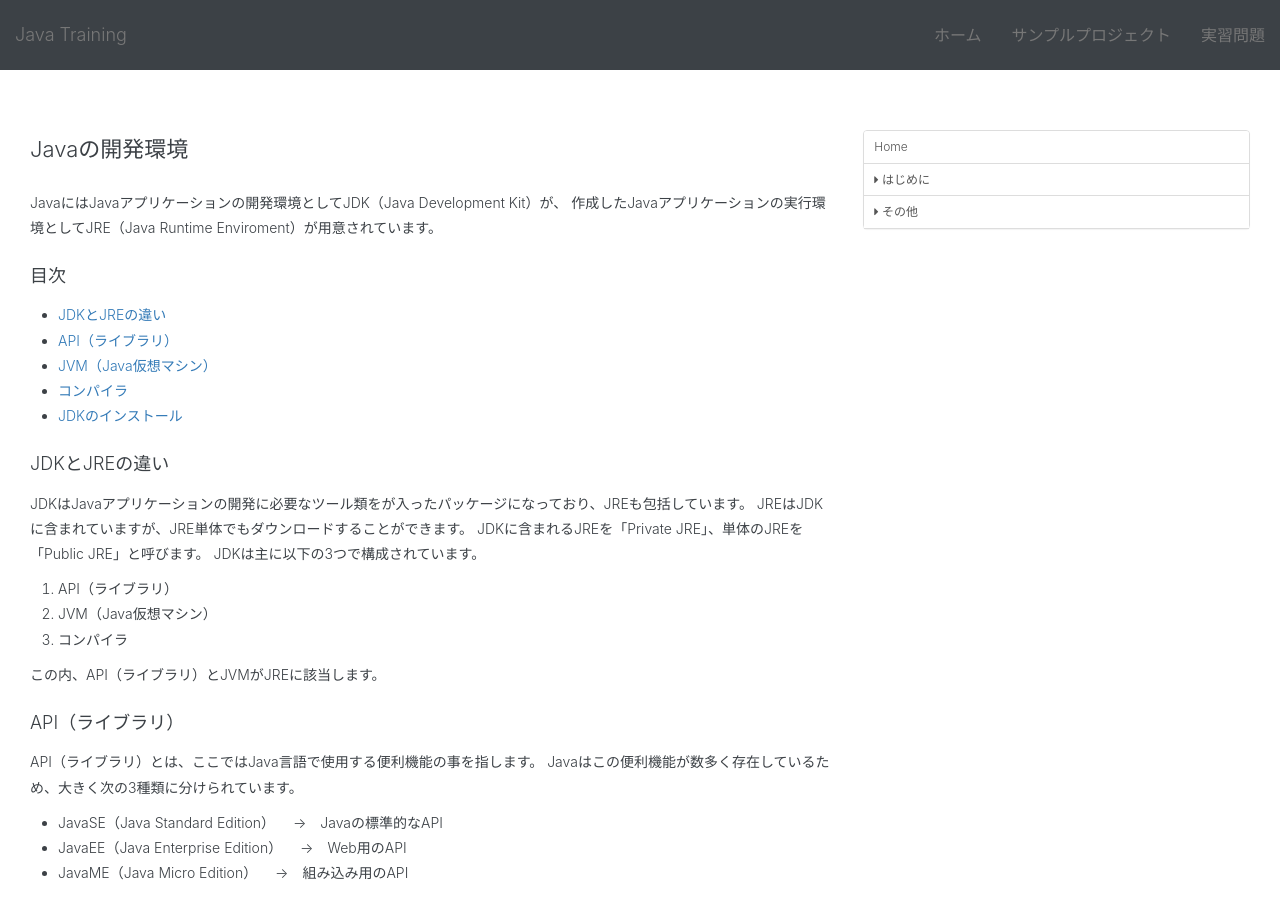
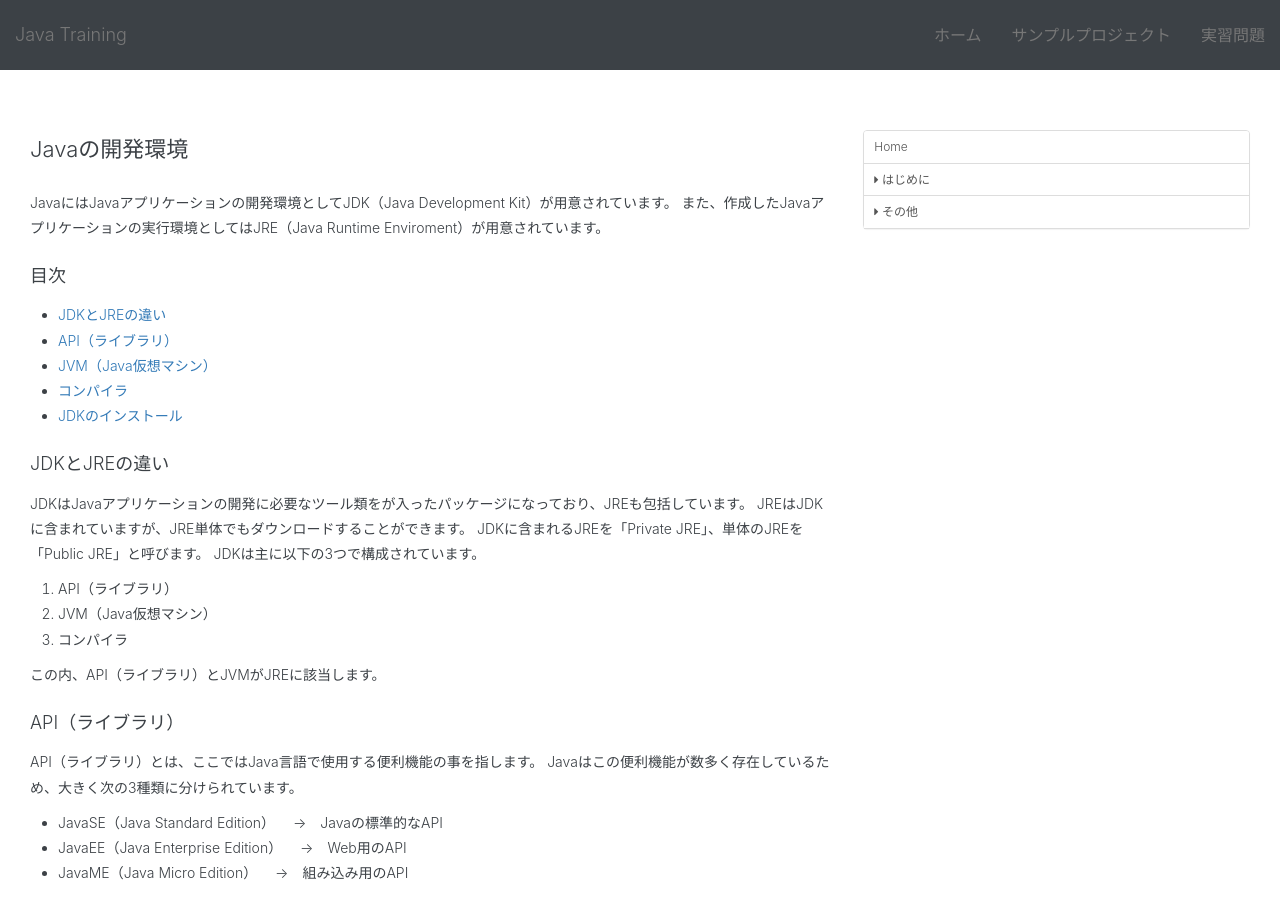
Before and after one commit to modulesjp/JavaTraining, a Jekyll site: the page built from docs/introductions/1.0.2.java-dev-env.md, in a window 1280 px wide and 900 px high. Built offline with Jekyll 4.4.1, drawn with Linux system fonts in a browser that asks for light colours; nearby versions of some CDN libraries; our own code applies the rules of GitHub Pages for plain Markdown files.

Commit message:
2018.03.29

```diff
--- a/docs/introductions/1.0.2.java-dev-env.md
+++ b/docs/introductions/1.0.2.java-dev-env.md
@@ -1,6 +1,6 @@
 ## Javaの開発環境
-JavaにはJavaアプリケーションの開発環境としてJDK（Java Development Kit）が、
-作成したJavaアプリケーションの実行環境としてJRE（Java Runtime Enviroment）が用意されています。
+JavaにはJavaアプリケーションの開発環境としてJDK（Java Development Kit）が用意されています。
+また、作成したJavaアプリケーションの実行環境としてはJRE（Java Runtime Enviroment）が用意されています。
 
 ### 目次
 * [JDKとJREの違い](#sec1)
```
